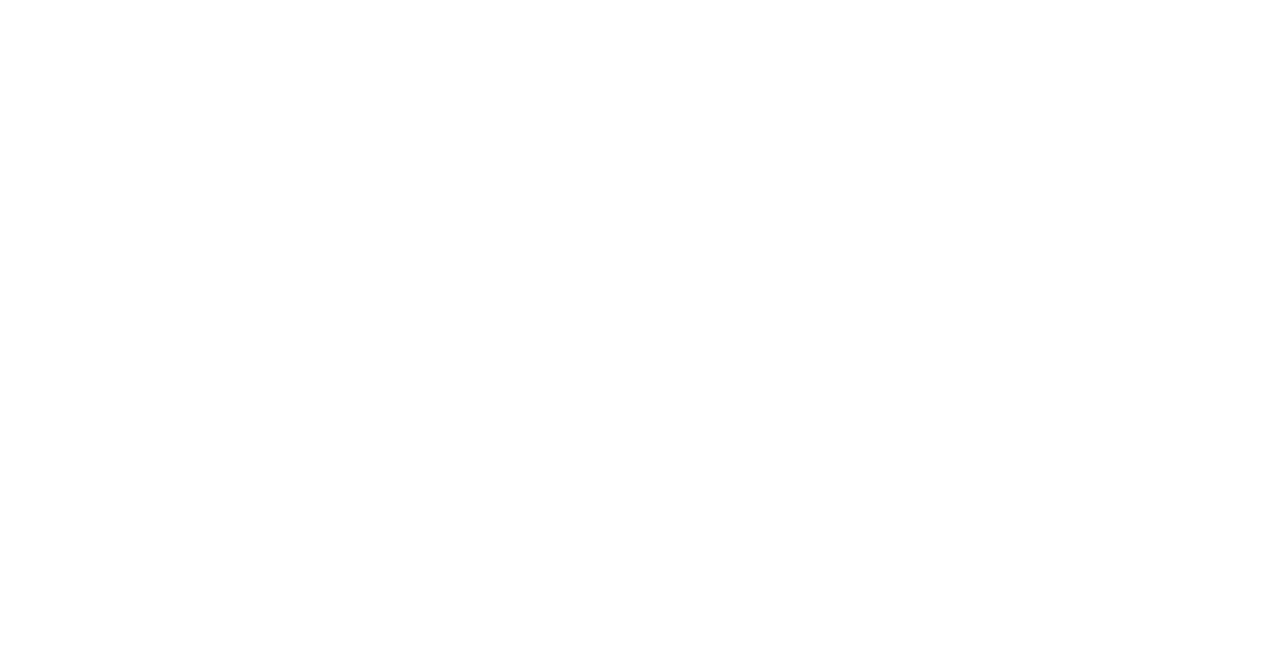
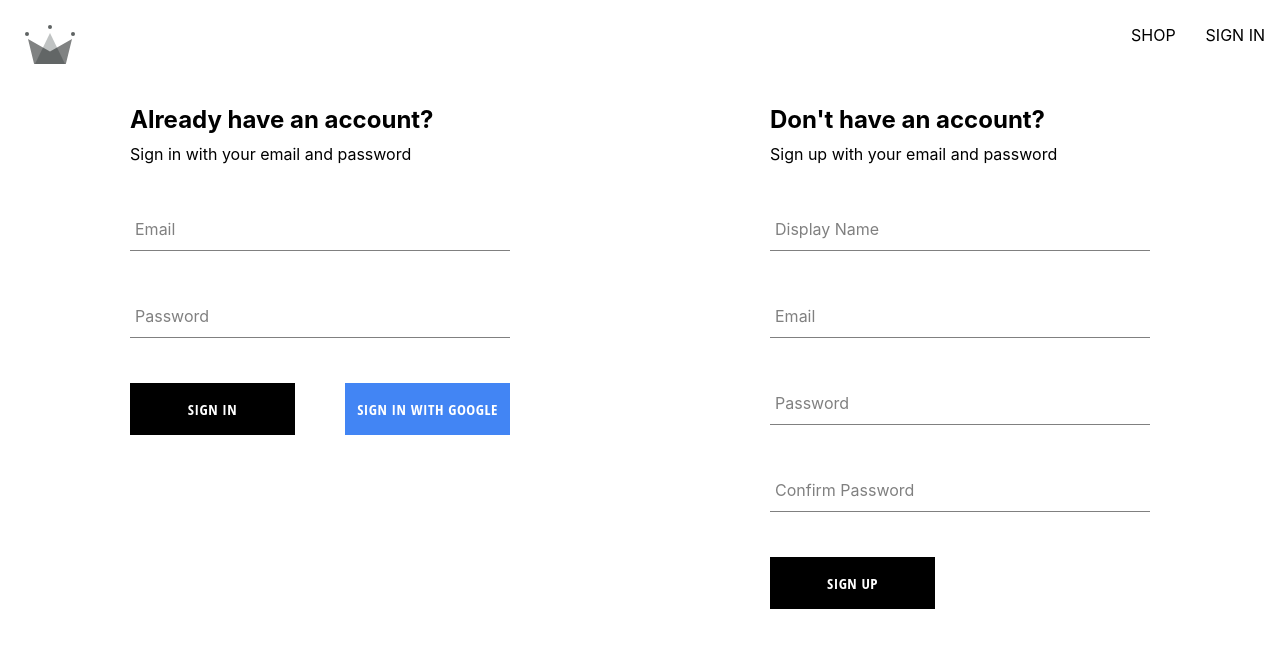
Before and after one commit to rciszewski/short-kings, a React (Create React App) app: page /auth in a window 1280 px wide. Before the commit this address had no page. Shown: the top 648 px of the page. Built offline with nearby package versions, Linux system fonts and the light colour scheme.

Commit message:
rename files and update styles to authentication component

```diff
--- a/src/ components/button/button.styles.scss
+++ b/src/ components/button/button.styles.scss
@@ -1,7 +1,6 @@
 .button-container {
   min-width: 165px;
   width: auto;
-  height: 50px;
   letter-spacing: 0.5px;
   line-height: 50px;
   font-size: 15px;
--- a/src/ components/sign-in-form/sign-in-form.component.jsx
+++ b/src/ components/sign-in-form/sign-in-form.component.jsx
@@ -1,8 +1,9 @@
 import { useState } from "react";
 import {
+  signInWithGooglePopup,
   createAuthUserWithEmailandPassword,
   createUserDocumentFromAuth,
-  signInUser,
+  SignInUserWithEmailAndPassword,
 } from "../../utils/firebase/firebase.utils";
 import FormInput from "../../ components/form-input/form-input.component";
 import Button from "../button/button.component";
@@ -20,13 +21,25 @@
     setFormFields(defaultFormFields);
   };
 
+  const signInWithGoogle = async () => {
+    const { user } = await signInWithGooglePopup();
+    await createUserDocumentFromAuth(user);
+  };
+
   const handleSubmit = async (event) => {
     event.preventDefault();
-
-    const userCredential = await signInUser(email, password);
-    const user = userCredential;
-    console.log(user);
-    // return user;
+    if(!email.length || !password.length) return
+    try {
+      const userCredential = await SignInUserWithEmailAndPassword(
+        email,
+        password
+      );
+      const user = userCredential;
+      console.log(user);
+      resetFormFields();
+    } catch (error) {
+      console.log(error);
+    }
   };
 
   const handleChange = (event) => {
@@ -40,6 +53,8 @@
 
   return (
     <div className="sign-in-container">
+      <h2>Already have an account?</h2>
+      <span>Sign in with your email and password</span>
       <form action="">
         <FormInput
           label="Email"
@@ -63,7 +78,7 @@
           <Button type="submit" onClick={handleSubmit}>
             Sign in
           </Button>
-          <Button buttonType={"google"} type="submit" onClick={handleSubmit}>
+          <Button buttonType={"google"} onClick={signInWithGoogle}>
             Sign in with Google
           </Button>
         </div>
--- a/src/ components/sign-in-form/sign-in-form.styles.scss
+++ b/src/ components/sign-in-form/sign-in-form.styles.scss
@@ -6,12 +6,9 @@
     margin: 10px 0;
   }
 
-  .signInBtnContainer{
+  .signInBtnContainer {
     display: flex;
     justify-content: space-between;
-
-    div {
-      align-items: flex-start;
-    }
+    flex-wrap: wrap;
   }
 }
--- a/src/ components/sign-up-form/sign-up-form.component.jsx
+++ b/src/ components/sign-up-form/sign-up-form.component.jsx
@@ -22,7 +22,6 @@
     setFormFields(defaultFormFields);
   };
   const handleSubmit = async (event) => {
-    console.log("hi");
     event.preventDefault();
     if (password !== confirmPassword) {
       alert("passwords do not match");
@@ -56,6 +55,8 @@
 
   return (
     <div className="sign-up-container">
+      <h2>Don't have an account?</h2>
+      <span>Sign up with your email and password</span>
       <form action="">
         <FormInput
           label="Display Name"
--- a/src/App.js
+++ b/src/App.js
@@ -1,25 +1,22 @@
-import { Routes, Route } from 'react-router-dom'
-import Navigation from './routes/navigation/navigation.component'
-import Home from './routes/home/home.component'
-import SignIn from './routes/sign-in/sign-in.component'
+import { Routes, Route } from "react-router-dom";
+import Navigation from "./routes/navigation/navigation.component";
+import Home from "./routes/home/home.component";
+import Authentication from "./routes/authentication/authentication.component";
 
 const Shop = () => {
-  return <h1>I am the shop page</h1>
-}
-
+  return <h1>I am the shop page</h1>;
+};
 
 const App = () => {
-
   return (
     <Routes>
-      <Route path='/' element={<Navigation />}>
-        <Route index element={<Home />}/>
-        <Route path='/shop' element={<Shop />} />
-        <Route path='/sign-in' element={<SignIn />} />
+      <Route path="/" element={<Navigation />}>
+        <Route index element={<Home />} />
+        <Route path="/shop" element={<Shop />} />
+        <Route path="/auth" element={<Authentication />} />
       </Route>
     </Routes>
-
   );
-}
+};
 
 export default App;
--- a/src/routes/sign-in/sign-in.component.jsx
+++ b/src/routes/authentication/authentication.component.jsx
@@ -4,28 +4,20 @@
 } from "../../utils/firebase/firebase.utils";
 import SignUpForm from "../../ components/sign-up-form/sign-up-form.component";
 import SignInForm from "../../ components/sign-in-form/sign-in-form.component";
-import "./sign-in.styles.scss";
+import "./authentication.styles.scss";
 
-const SignIn = () => {
+const Authentication = () => {
   const logGoogleUser = async () => {
     const { user } = await signInWithGooglePopup();
     const userDocRef = await createUserDocumentFromAuth(user);
   };
 
   return (
-    <div className="signInComponentsContainer">
-      <div>
-        <h2>I already have an account</h2>
-        <span>Sign in with your email and password</span>
-        <SignInForm />
-      </div>
-      <div>
-        <h2>Don't have an account?</h2>
-        <span>Sign up with your email and password</span>
-        <SignUpForm />
-      </div>
+    <div className="authenticationComponentsContainer">
+      <SignInForm />
+      <SignUpForm />
     </div>
   );
 };
 
-export default SignIn;
+export default Authentication;
--- /dev/null
+++ b/src/routes/authentication/authentication.styles.scss
@@ -0,0 +1,4 @@
+.authenticationComponentsContainer {
+  display: flex;
+  justify-content: space-around;
+}
--- a/src/routes/navigation/navigation.component.jsx
+++ b/src/routes/navigation/navigation.component.jsx
@@ -1,26 +1,26 @@
-import { Outlet, Link } from "react-router-dom"
-import {ReactComponent as CrownLogo} from '../../assets/crown.svg'
-import './navigation.styles.scss'
+import { Outlet, Link } from "react-router-dom";
+import { ReactComponent as CrownLogo } from "../../assets/crown.svg";
+import "./navigation.styles.scss";
 
 const Navigation = () => {
   return (
     <>
       <div className="navigation">
-        <Link className="logo-container" to='/'>
+        <Link className="logo-container" to="/">
           <CrownLogo />
         </Link>
         <div className="nav-links-container">
-          <Link className="nav-link" to='shop'>
+          <Link className="nav-link" to="shop">
             SHOP
           </Link>
-          <Link className="nav-link" to='sign-in'>
+          <Link className="nav-link" to="auth">
             SIGN IN
           </Link>
         </div>
       </div>
       <Outlet />
     </>
-  )
-}
+  );
+};
 
-export default Navigation
+export default Navigation;
--- a/src/routes/sign-in/sign-in.styles.scss
+++ /dev/null
@@ -1,7 +0,0 @@
-.signInComponentsContainer {
-  display: flex;
-  justify-content: center;
-  > div:first-of-type {
-    padding-right: 120px;
-  }
-}
--- a/src/utils/firebase/firebase.utils.js
+++ b/src/utils/firebase/firebase.utils.js
@@ -31,13 +31,11 @@
 export const signInWithGooglePopup = () =>
   signInWithPopup(auth, googleProvider);
 
-export const signInUser = async (email, password) => {
+export const SignInUserWithEmailAndPassword = async (email, password) => {
+  console.log(email)
+  if (!email || !password) return;
   try {
-    return await signInWithEmailAndPassword(
-      auth,
-      email,
-      password
-    );
+    return await signInWithEmailAndPassword(auth, email, password);
     // Signed in
 
     // ...
```
